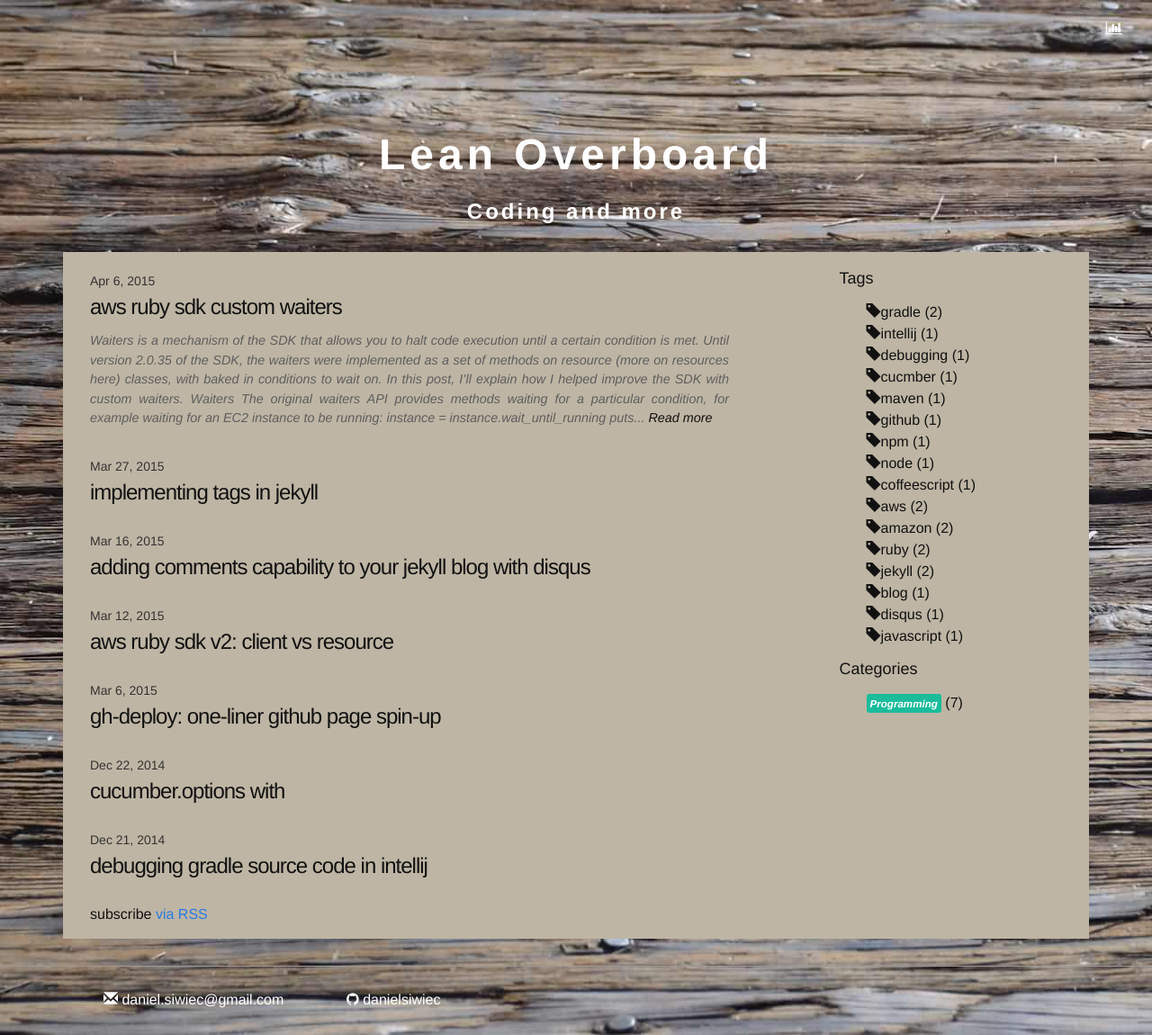
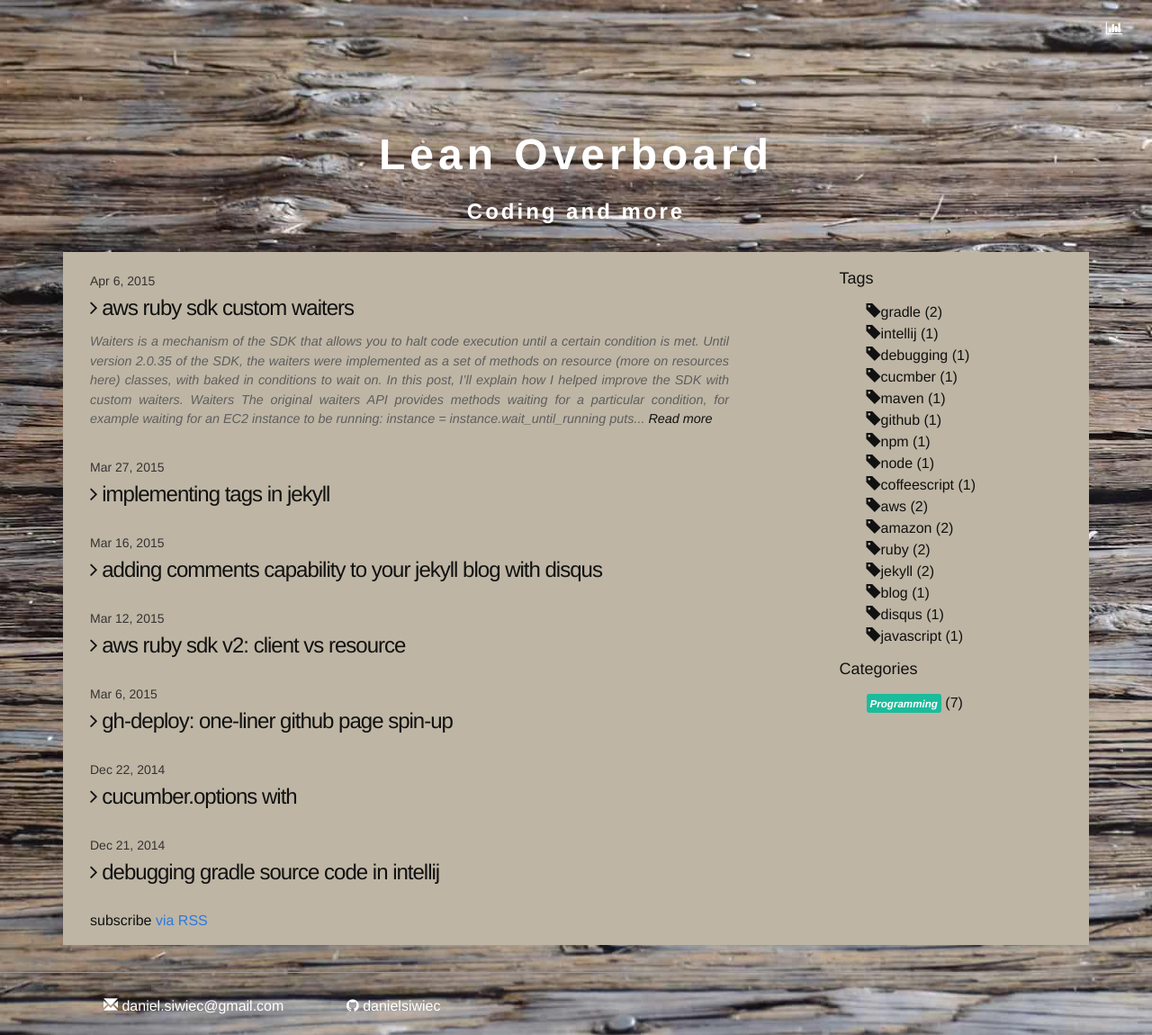
Before and after one commit to danielsiwiec/leanoverboard.com, a Jekyll site: the page built from index.html, in a window 1280 px wide. Shown: the whole page at 90% size. Built offline with Jekyll 4.4.1, drawn with Linux system fonts in a browser that asks for light colours; nearby versions of some CDN libraries; comment, search, counter and statistics services are not loaded.

Commit message:
Add an icon to posts list

```diff
--- a/_includes/postListItem.html
+++ b/_includes/postListItem.html
@@ -1,6 +1,6 @@
 <span class="post-meta">{{ post.date | date: "%b %-d, %Y" }}</span>
 <h2 class="post-title" >
-  <a class="post-link" href="{{ post.url | prepend: site.baseurl }}">{{ post.title }}</a>
+  <a class="post-link" href="{{ post.url | prepend: site.baseurl }}"><i class='fa fa-angle-right'></i> {{ post.title }}</a>
 </h2>
 {% if forloop.index == 1 and show_excerpt %}
 {% capture post_link %}
```
